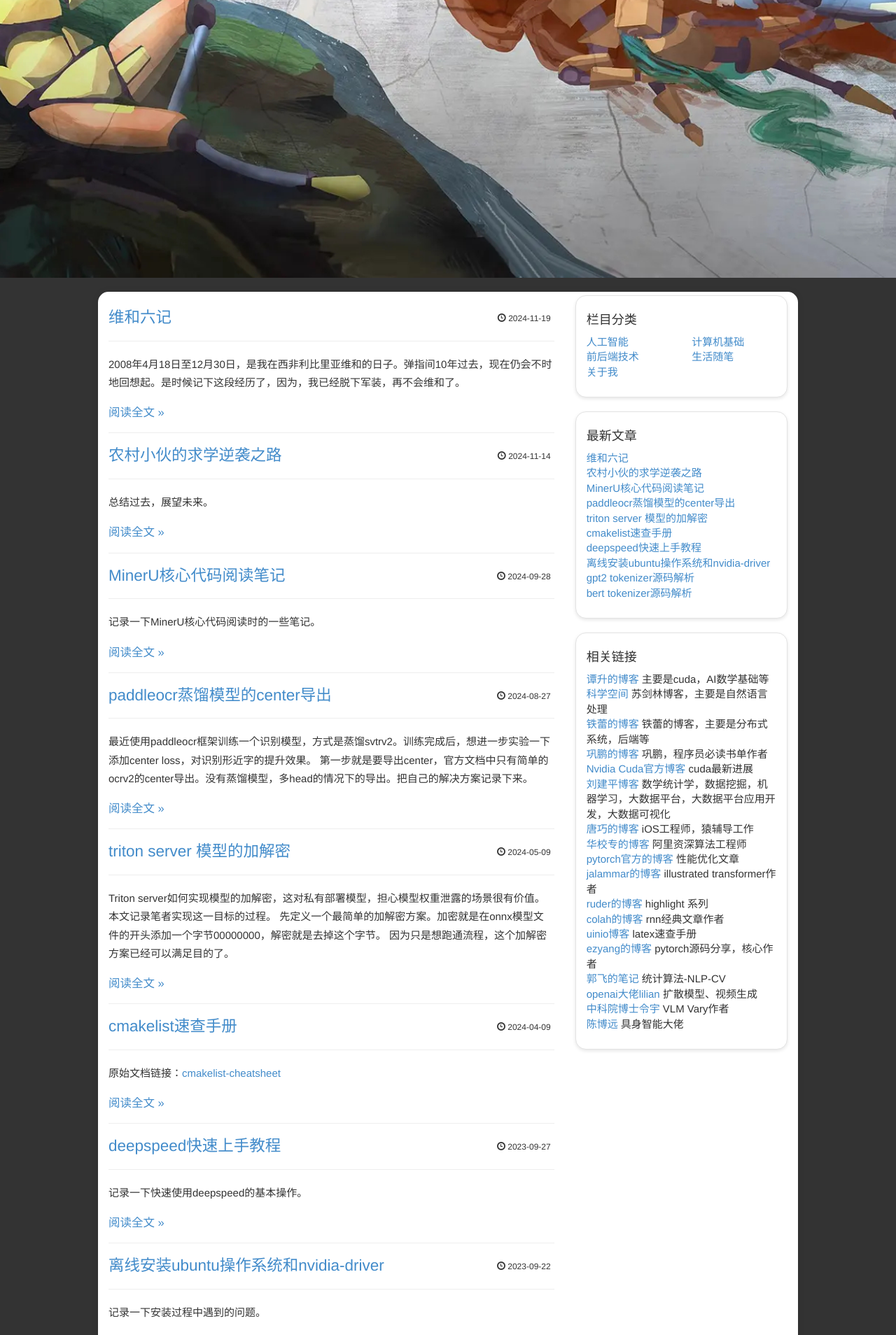
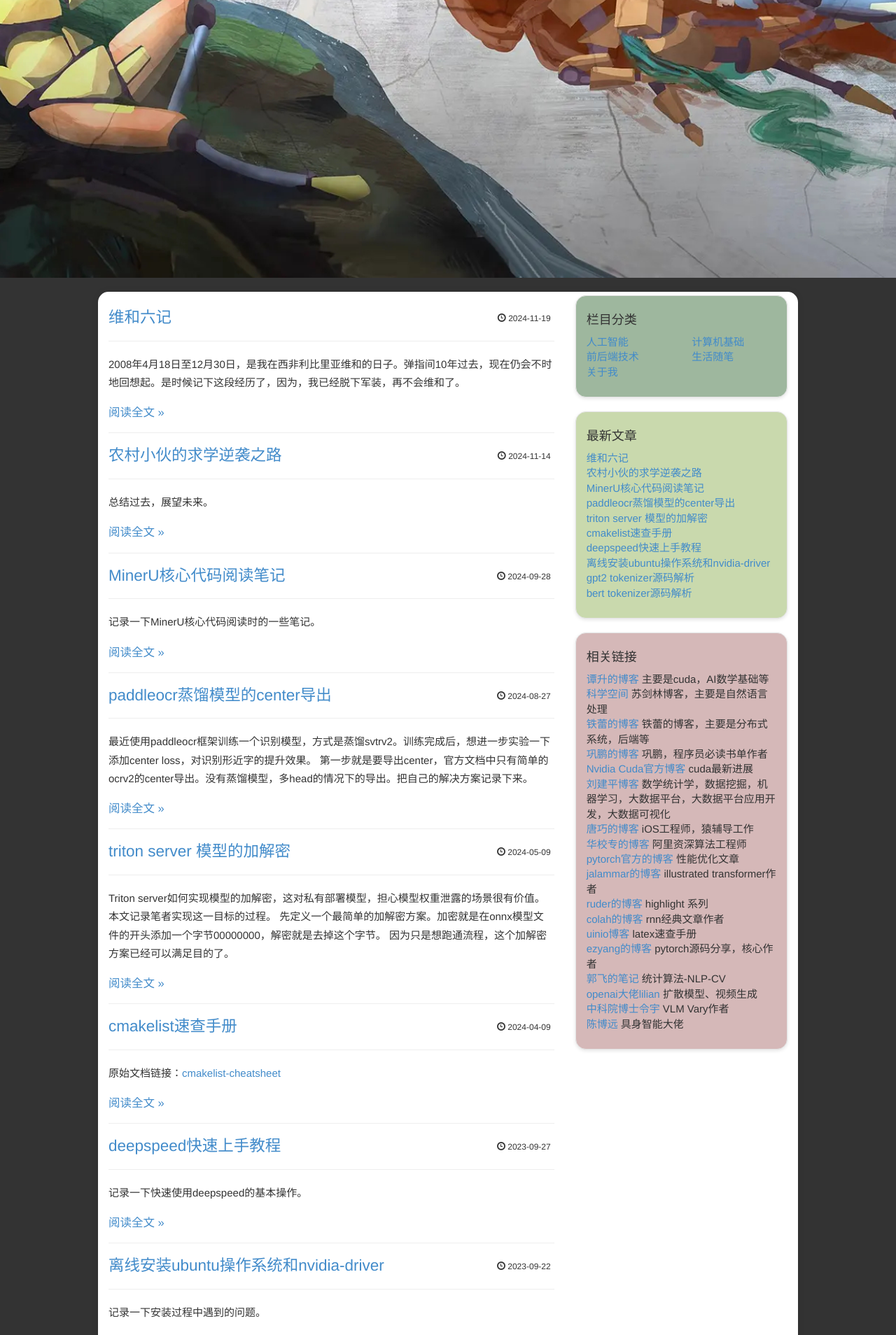
Before and after one commit to liwenju0/liwenju0.github.io, a Jekyll site: the page built from index.html, in a window 1280 px wide. Shown: the part 503-2411 px from the top of the page at 70% size. Built offline with Jekyll 4.4.1, drawn with Linux system fonts in a browser that asks for light colours; the list of posts is cut into pages by our own code; comment, search, counter and statistics services are not loaded.

Commit message:
调整css样式

```diff
--- a/css/blog.css
+++ b/css/blog.css
@@ -207,6 +207,21 @@ img {
     margin-bottom: 20px;
 }
 
+/* 栏目分类背景 */
+.well.categories {
+  background-color: #9eb79e;
+}
+
+/* 最新文章背景 */
+.well.recent-posts {
+  background-color: #c9d9ad;
+}
+
+/* 相关链接背景 */
+.well.links {
+  background-color: #d5b8b8;
+}
+
 /* 首页文章标题样式 */
 .post-title {
   font-size: 1.5em;  /* 原来是2em,调小为1.5em */
```
